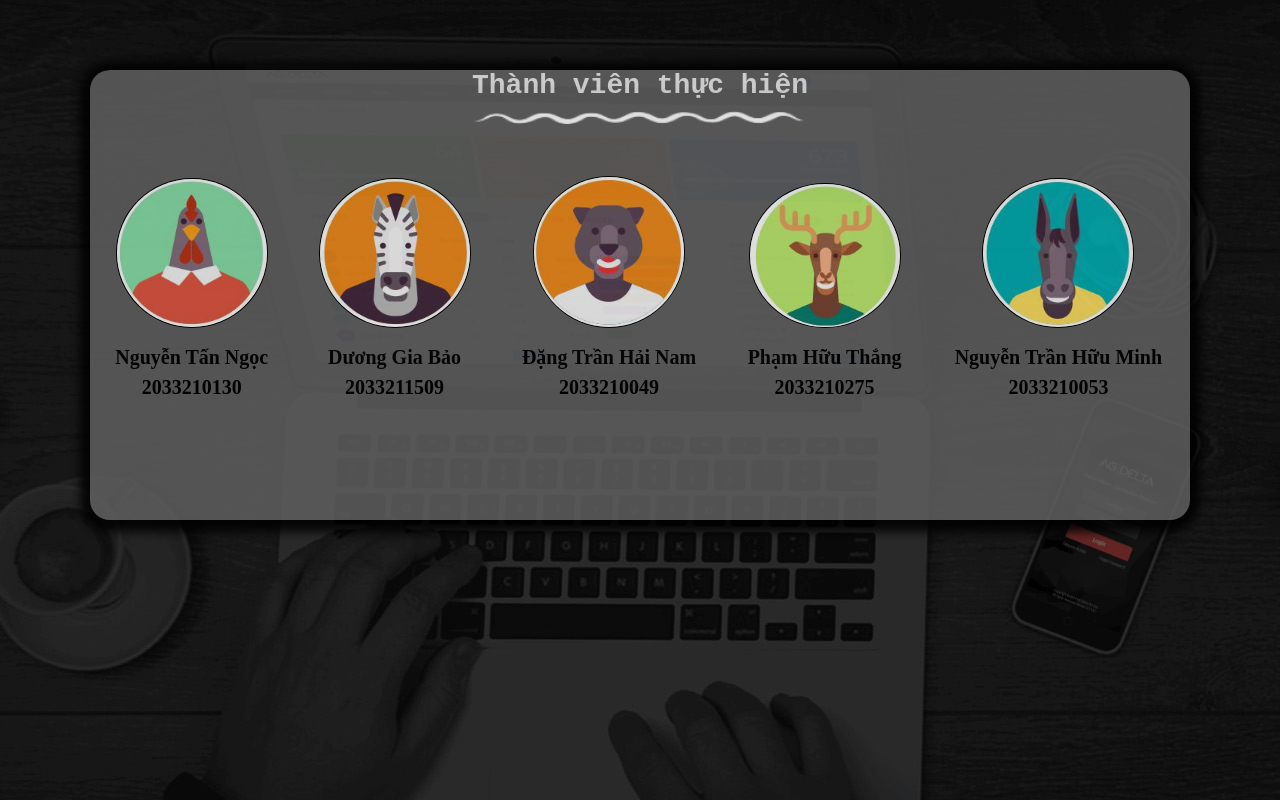
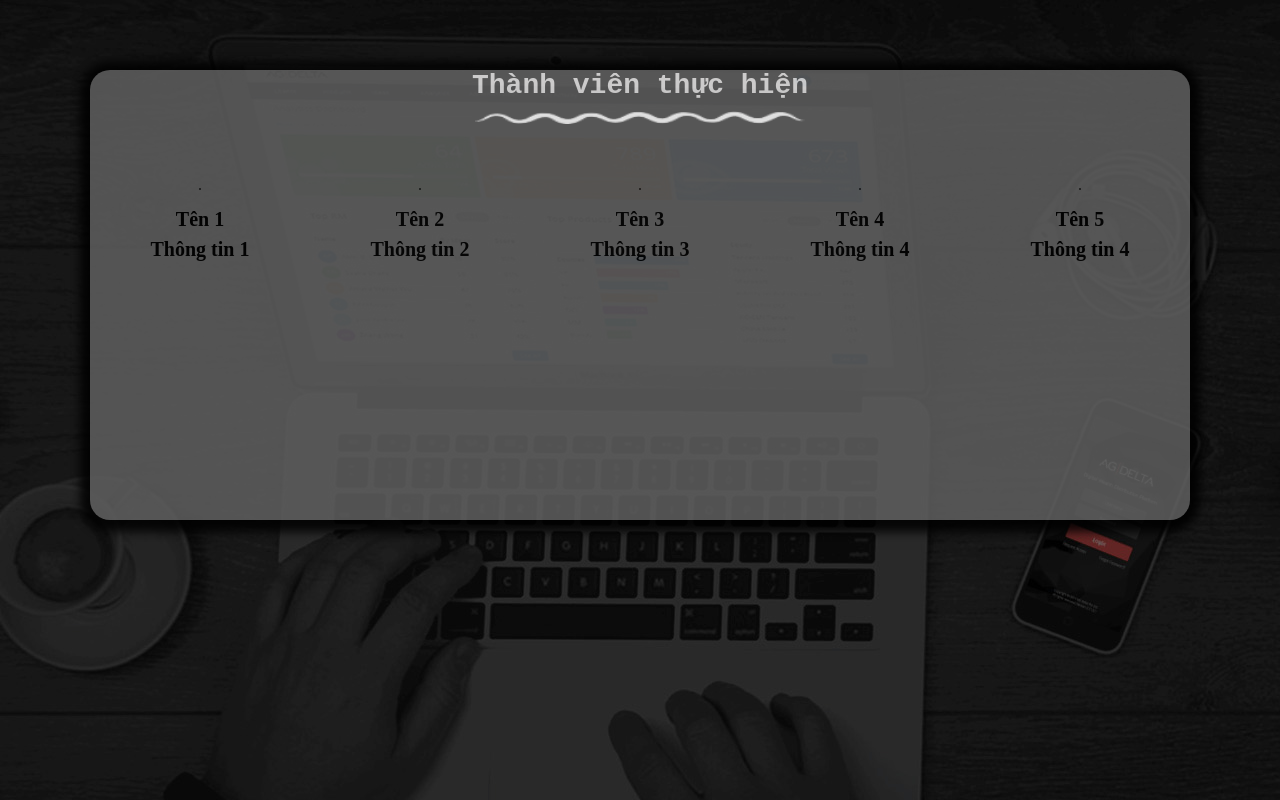
Before and after one commit to tanngoc35/tainangnhi, a plain HTML site: page gioithieu.html in a window 1280 px wide. Drawn offline with Linux system fonts and the light colour scheme.

Commit message:
Update gioithieu.html

```diff
--- a/gioithieu.html
+++ b/gioithieu.html
@@ -13,42 +13,42 @@
         <div class="content">
             <div class="col-wrap">
                 <div class="col">
-                  <a href="index.html"><img class="img" width="150px" src="a1.jpg"></a>
+                  <a href="index.html"><img class="img" width="150px" src=""></a>
                   <div class="info">
-                    <p>Nguyễn Tấn Ngọc</p>
-                    <p>2033210130</p>
+                    <p>Tên 1</p>
+                    <p>Thông tin 1</p>
                   </div>
                 </div>
 
                 <div class="col">
-                    <a href="index.html"><img class="img" width="150px" src="a2.jpg"></a>
+                    <a href="index.html"><img class="img" width="150px" src=""></a>
                     <div class="info">
-                        <p>Dương Gia Bảo</p>
-                        <p>2033211509</p>
+                        <p>Tên 2</p>
+                        <p>Thông tin 2</p>
                     </div>
                 </div>
 
                 <div class="col">
-                    <a href="index.html"><img class="img" width="150px" src="a3.jpg"></a>
+                    <a href="index.html"><img class="img" width="150px" src=""></a>
                     <div class="info">
-                        <p>Đặng Trần Hải Nam</p>
-                        <p>2033210049</p>
+                        <p>Tên 3</p>
+                        <p>Thông tin 3</p>
                     </div>
                 </div>
 
                 <div class="col">
-                    <a href="index.html"><img class="img" width="150px" src="a4.jpg"></a>
+                    <a href="index.html"><img class="img" width="150px" src=""></a>
                     <div class="info">
-                        <p>Phạm Hữu Thắng</p>
-                        <p>2033210275</p>
+                        <p>Tên 4</p>
+                        <p>Thông tin 4</p>
                     </div>
                 </div>
 
                 <div class="col">
-                    <a href="index.html"><img class="img" width="150px" src="a5.jpg"></a>
+                    <a href="index.html"><img class="img" width="150px" src=""></a>
                     <div class="info">
-                        <p>Nguyễn Trần Hữu Minh</p>
-                        <p>2033210053</p>
+                        <p>Tên 5</p>
+                        <p>Thông tin 4</p>
                     </div>
                   </div>
               </div>
```
